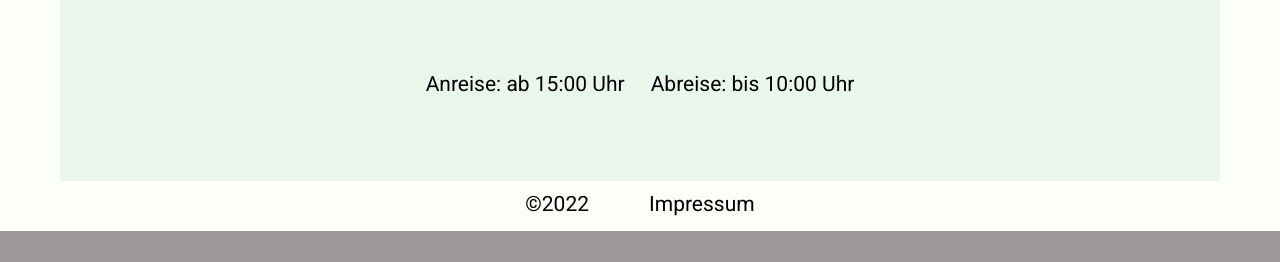
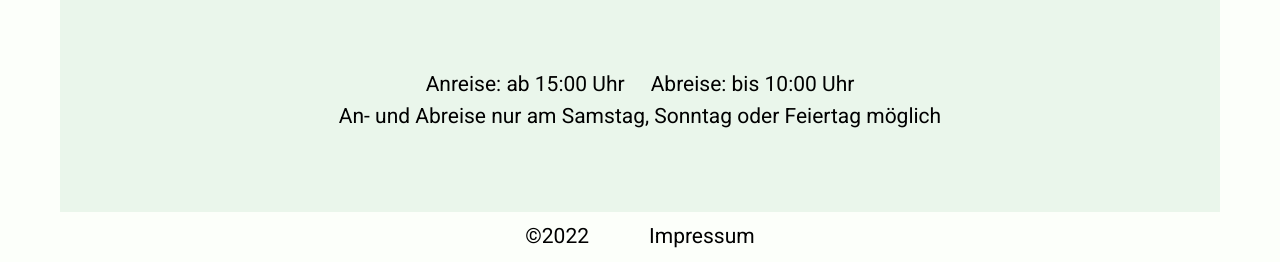
Before and after one commit to lh535/fewo-kirschengarten, a PHP site: page /belegungsplan.php in a window 1280 px wide. Shown: the part 932-1194 px from the top of the page. Before the commit the page ends 1163 px from the top, so only its background shows below. Run offline with PHP 8.4, Linux system fonts and the light colour scheme; a map, chart or similar area stays blank.

Commit message:
small text change

```diff
--- a/belegungsplan.php
+++ b/belegungsplan.php
@@ -14,7 +14,8 @@
           <iframe src='https://tportal.toubiz.de/kaiserstuhl-gastgeber/ukv/calendar/FIT00020070312698240'></iframe>
         </div>
         <div style="text-align: center;">
-        <p> Anreise: ab 15:00 Uhr &nbsp; &nbsp; Abreise: bis 10:00 Uhr</p>
+        <p> Anreise: ab 15:00 Uhr &nbsp; &nbsp; Abreise: bis 10:00 Uhr <br>
+            An- und Abreise nur am Samstag, Sonntag oder Feiertag möglich</p>
         </div>
       </div>
       <?php include 'footer.php'; ?>
```
